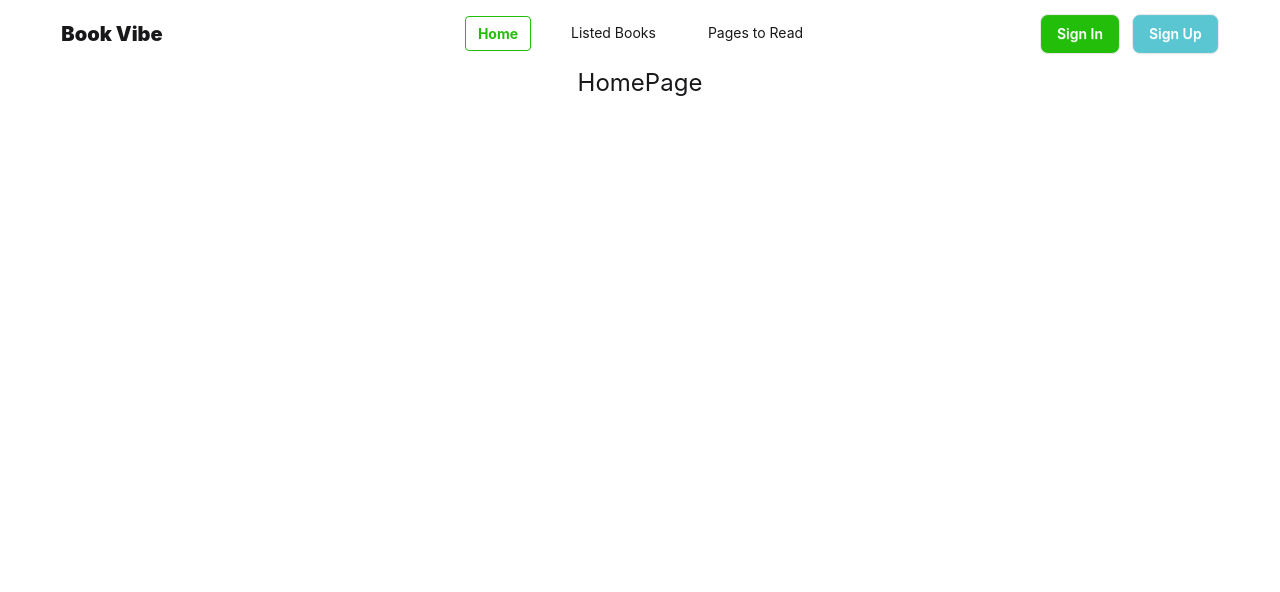
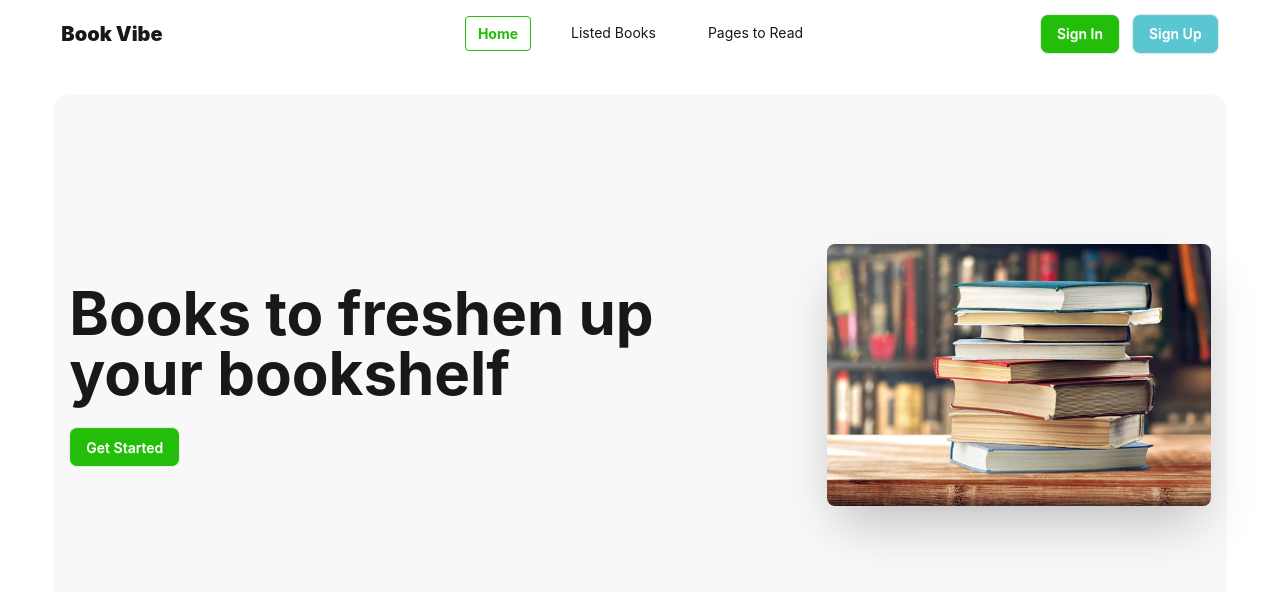
Before and after one commit to farhangalib-1/Book-Vibe, a React (Vite) app: page / in a window 1280 px wide. Shown: the top 592 px of the page. Built offline with nearby package versions, Linux system fonts and the light colour scheme.

Commit message:
Hero section is created

```diff
--- a/src/Components/Homepage/Homepage.jsx
+++ b/src/Components/Homepage/Homepage.jsx
@@ -1,9 +1,20 @@
 import React from 'react'
-
+import bookImage from "../../assets/hero_img.jpg"
 const Homepage = () => {
   return (
     <div>
-      <h1 className='text-2xl text-center'>HomePage</h1>
+      <div className="hero bg-base-200 min-h-[70vh]  w-11/12 mx-auto mt-7 rounded-2xl">
+  <div className="hero-content flex flex-col justify-between lg:flex-row-reverse w-full">
+    <img
+      src={bookImage}
+      className="max-w-sm rounded-lg shadow-2xl"
+    />
+    <div className='space-y-6'>
+      <h1 className="text-6xl font-bold">Books to freshen up <br /> your bookshelf</h1>
+      <button className="btn bg-[#23BE0A] rounded-lg text-white">Get Started</button>
+    </div>
+  </div>
+</div>
     </div>
   )
 }
```
